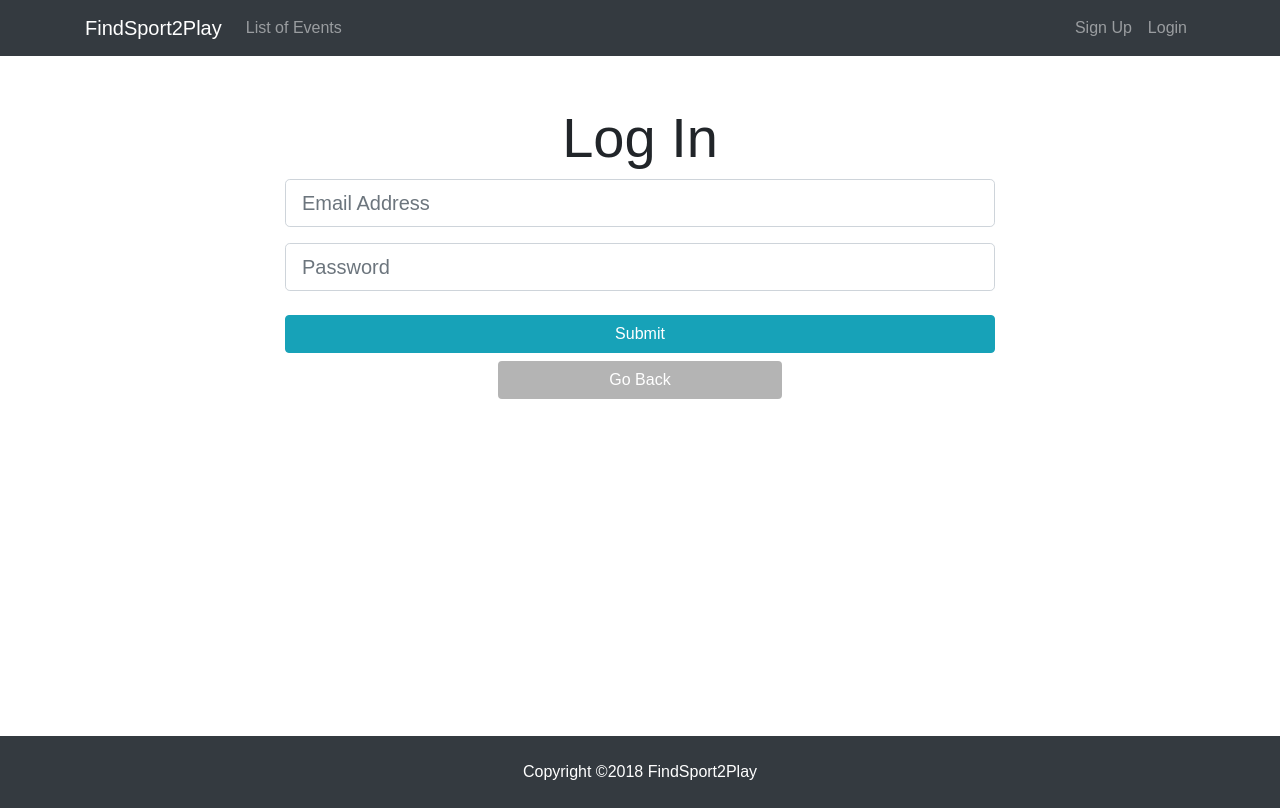
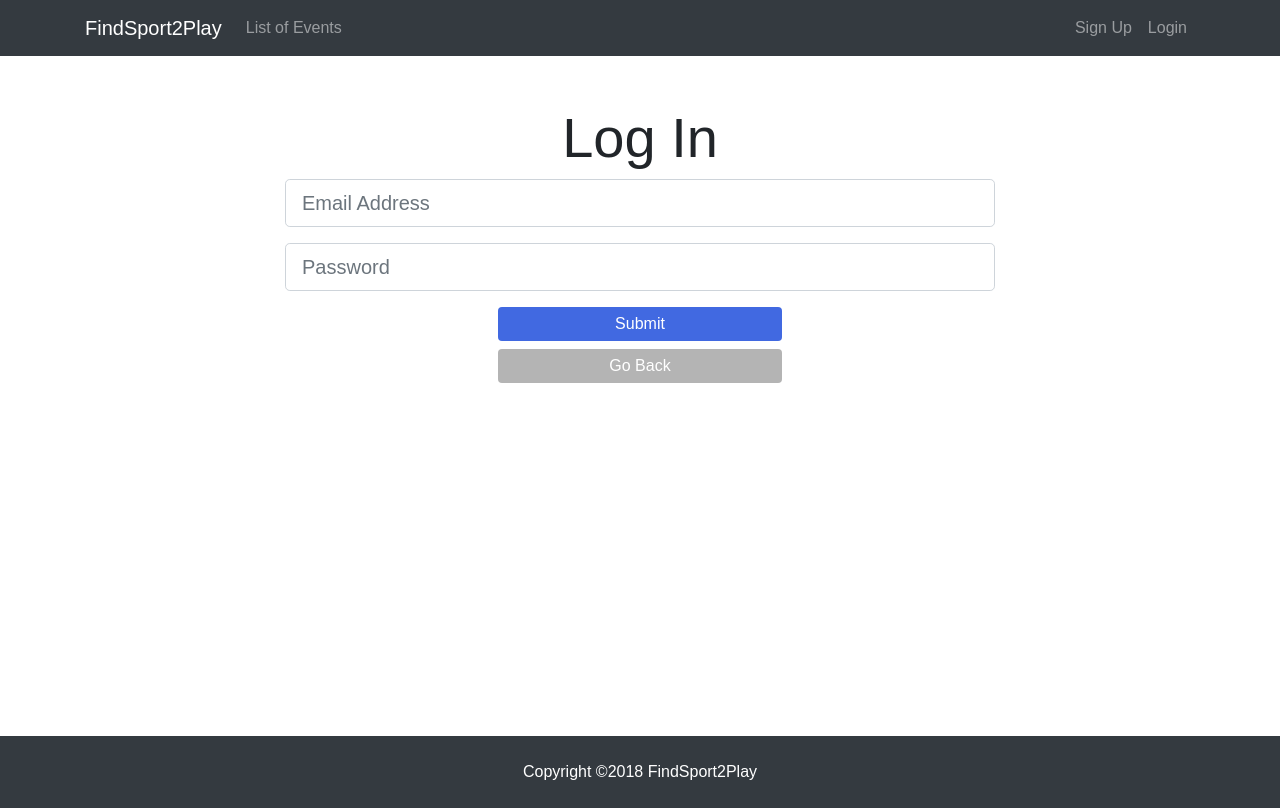
Before and after one commit to topdeveloper55/Find-Sport-2-Play, a React (Create React App) app in the folder client/: page /login in a window 1280 px wide. Built offline with nearby package versions, Linux system fonts and the light colour scheme; no server answers.

Commit message:
change the login button appearance

```diff
--- a/client/src/components/auth/Login.js
+++ b/client/src/components/auth/Login.js
@@ -73,9 +73,9 @@ class Login extends Component{
                           onChange={this.onChange}
                           error={errors.password}
                         />
-                        <input type="submit" className="btn btn-info btn-block mt-4" />
+                        <input type="submit" className={styles.login__button + ' ' + styles.button__login} />
                       </form>
-                      <Link to="/" className={styles.login__button}>
+                      <Link to="/" className={styles.login__button + ' ' + styles.button__goBack}>
                           Go Back
                       </Link>
                     </div>
--- a/client/src/components/auth/Login.module.css
+++ b/client/src/components/auth/Login.module.css
@@ -7,9 +7,16 @@
     text-align: center;
     margin: 0 auto;
     padding: 5px;
-    border: 2px solid #b4b4b4;
-    background-color: #b4b4b4;
     color: white;
     border-radius: 4px;
     width: 40%;
+    border: none;
 }
+
+.button__login{
+    background-color: #4169E1;
+}
+
+.button__goBack{
+    background-color: #b4b4b4;
+}
```
